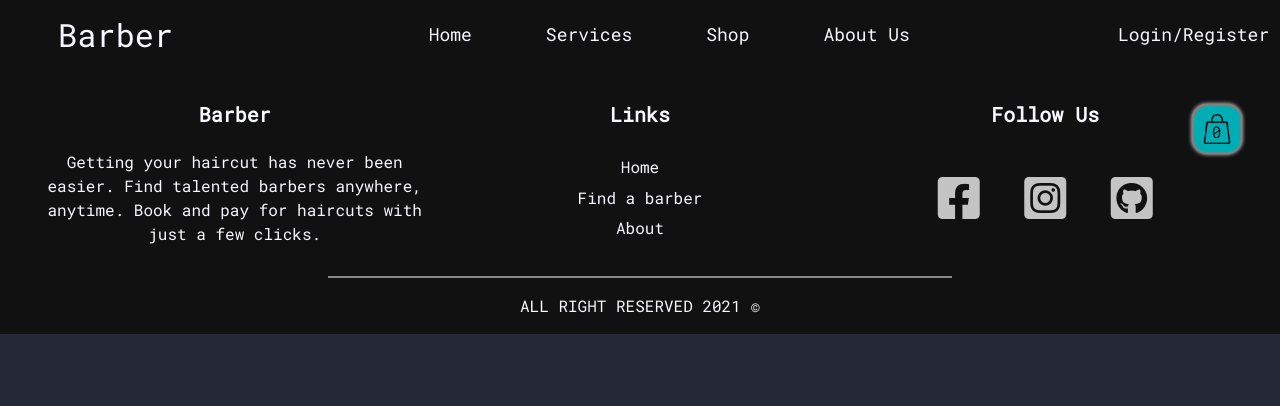
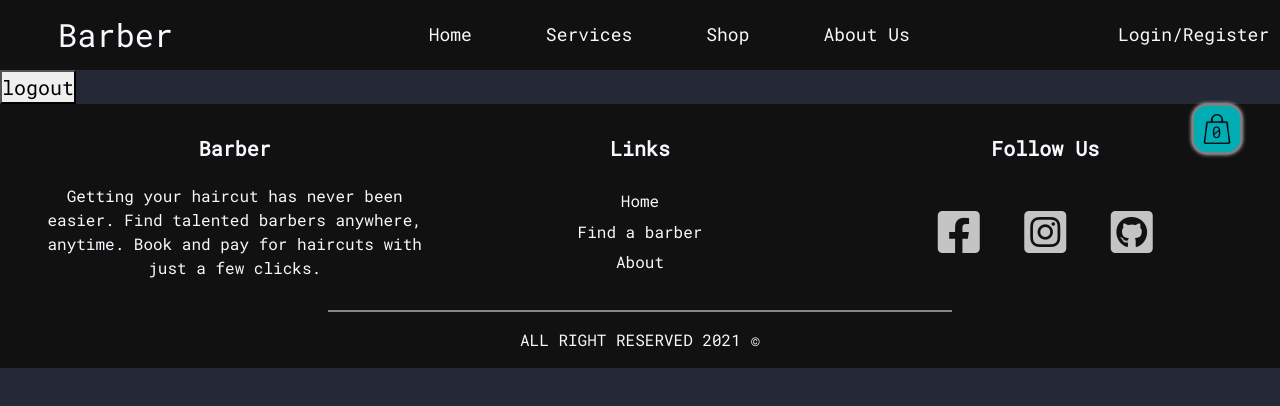
Before and after one commit to yaserananbeh/barber, a React (Create React App) app: page /account in a window 1280 px wide. Shown: the top 406 px of the page. Built offline with nearby package versions, Linux system fonts and the light colour scheme.

Commit message:
logout btn functionality

```diff
--- a/src/App.js
+++ b/src/App.js
@@ -14,6 +14,7 @@ import CartBtn from "./components/CartBtn";
 import CartPage from "./pages/CartPage";
 import CheckoutPage from "./pages/CheckoutPage";
 import ServicePage from "./pages/ServicePage";
+import AccountPage from "./pages/AccountPage";
 
 export const CartCounterContext = createContext();
 export const IsAuthContext = createContext();
@@ -44,7 +45,7 @@ function App() {
               <Route path="/cart" element={<CartPage />} />
               <Route path="/checkout" element={<CheckoutPage />} />
               <Route path="/services" element={<ServicePage />} />
-              <Route path="/account" />
+              <Route path="/account" element={<AccountPage />} />
               <Route path="*" element={<EmptyPage />} />
             </Routes>
             <Footer />
--- /dev/null
+++ b/src/components/LogoutBtn.js
@@ -0,0 +1,20 @@
+import React, { useContext } from "react";
+import { useNavigate } from "react-router-dom";
+import { IsAuthContext } from "../App";
+
+function LogoutBtn() {
+  const { setIsAuth } = useContext(IsAuthContext);
+  const navigate = useNavigate();
+
+  const handleLogoutClick = () => {
+    setIsAuth({ email: "guest" });
+    navigate("/");
+  };
+  return (
+    <div>
+      <button onClick={handleLogoutClick}>logout</button>
+    </div>
+  );
+}
+
+export default LogoutBtn;
--- /dev/null
+++ b/src/pages/AccountPage.js
@@ -0,0 +1,12 @@
+import React from "react";
+import LogoutBtn from "../components/LogoutBtn";
+
+function AccountPage() {
+  return (
+    <div>
+      <LogoutBtn />
+    </div>
+  );
+}
+
+export default AccountPage;
```
